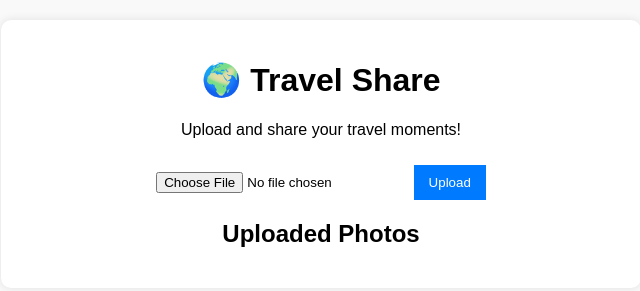
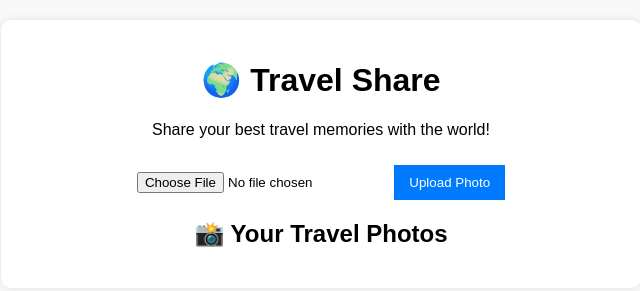
Before and after one commit to manju-app-developer/PhotoShare, a plain HTML site: page index.html in a window 1280 px wide. Shown: the whole page, without its empty margins (319-959 px from the left). Drawn offline with Linux system fonts and the light colour scheme.

Commit message:
Update index.html

```diff
--- a/index.html
+++ b/index.html
@@ -3,22 +3,25 @@
 <head>
     <meta charset="UTF-8">
     <meta name="viewport" content="width=device-width, initial-scale=1.0">
-    <title>Travel Share</title>
+    <title>Travel Share - Share Your Journeys</title>
     <link rel="stylesheet" href="styles.css">
 </head>
 <body>
     <div class="container">
-        <h1>🌍 Travel Share</h1>
-        <p>Upload and share your travel moments!</p>
+        <header>
+            <h1>🌍 Travel Share</h1>
+            <p>Share your best travel memories with the world!</p>
+        </header>
 
-        <input type="file" id="fileInput" accept="image/*">
-        <button onclick="uploadImage()">Upload</button>
+        <div class="upload-section">
+            <input type="file" id="fileInput" accept="image/*">
+            <button onclick="uploadImage()">Upload Photo</button>
+        </div>
 
-        <h2>Uploaded Photos</h2>
+        <h2>📸 Your Travel Photos</h2>
         <div id="gallery"></div>
     </div>
 
-    <!-- Firebase SDK -->
-    <script type="module" src="script.js"></script>
+    <script src="script.js"></script>
 </body>
 </html>
```
